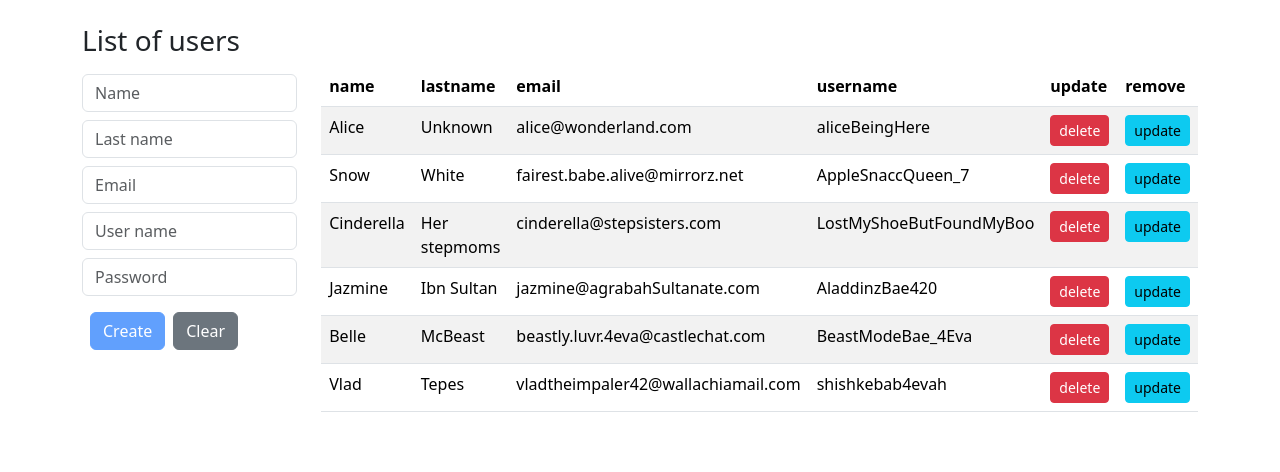
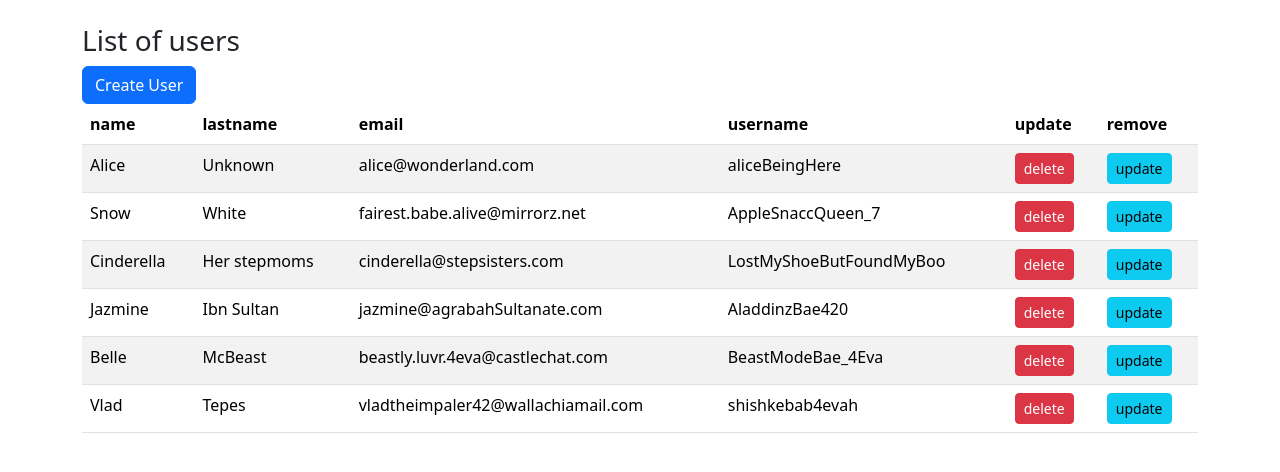
Before and after one commit to SerBro42/5-user-app, an Angular app: page / in a window 1280 px wide. Shown: the top 472 px of the page. Built offline with nearby package versions, Linux system fonts and the light colour scheme.

Commit message:
Toggle to open/close form

```diff
--- a/src/app/components/user-app.html
+++ b/src/app/components/user-app.html
@@ -1,16 +1,22 @@
 <div class="container my-4">
   <h3> {{ title }} </h3>
+
+  <button class="btn btn-primary"
+  (click)="setOpen()"> {{ open == true? 'Close form': 'Create User' }} </button>
   <div class="row">
+    @if (open) {
       <div class="col">
         <form-user
         [user]="selectedUser"
         (newUserEventEmitter)="addUser($event)"/>
       </div>
+    } @else {
       <div class="col">
         <user
         [users]="users"
         (idUserEventEmitter)="removeUser($event)"
         (selectedUserEventEmitter)="setSelectedUser($event)"/>
       </div>
+    }
   </div>
 </div>
--- a/src/app/components/user-app.ts
+++ b/src/app/components/user-app.ts
@@ -17,6 +17,8 @@ export class UserAppComponent implements OnInit {
 
   //We need to declare this for the edit function
   selectedUser: User;
+
+  open: boolean = false;
 
   //We need to add this to the constructor for the edit function
   constructor(private service: UserService) {
@@ -42,6 +44,7 @@ export class UserAppComponent implements OnInit {
     });
     //Wheter we create or update a User, we must clear our local instance of selectedUser
     this.selectedUser = new User();
+    this.setOpen();
   }
 
   removeUser(id: number): void {
@@ -50,5 +53,10 @@ export class UserAppComponent implements OnInit {
 
   setSelectedUser(userRow: User): void {
     this.selectedUser = { ...userRow };
+    this.open = true;
+  }
+
+  setOpen() {
+    this.open = !this.open;
   }
 }
```
Lines whose indentation alone changed are shown as unchanged.
